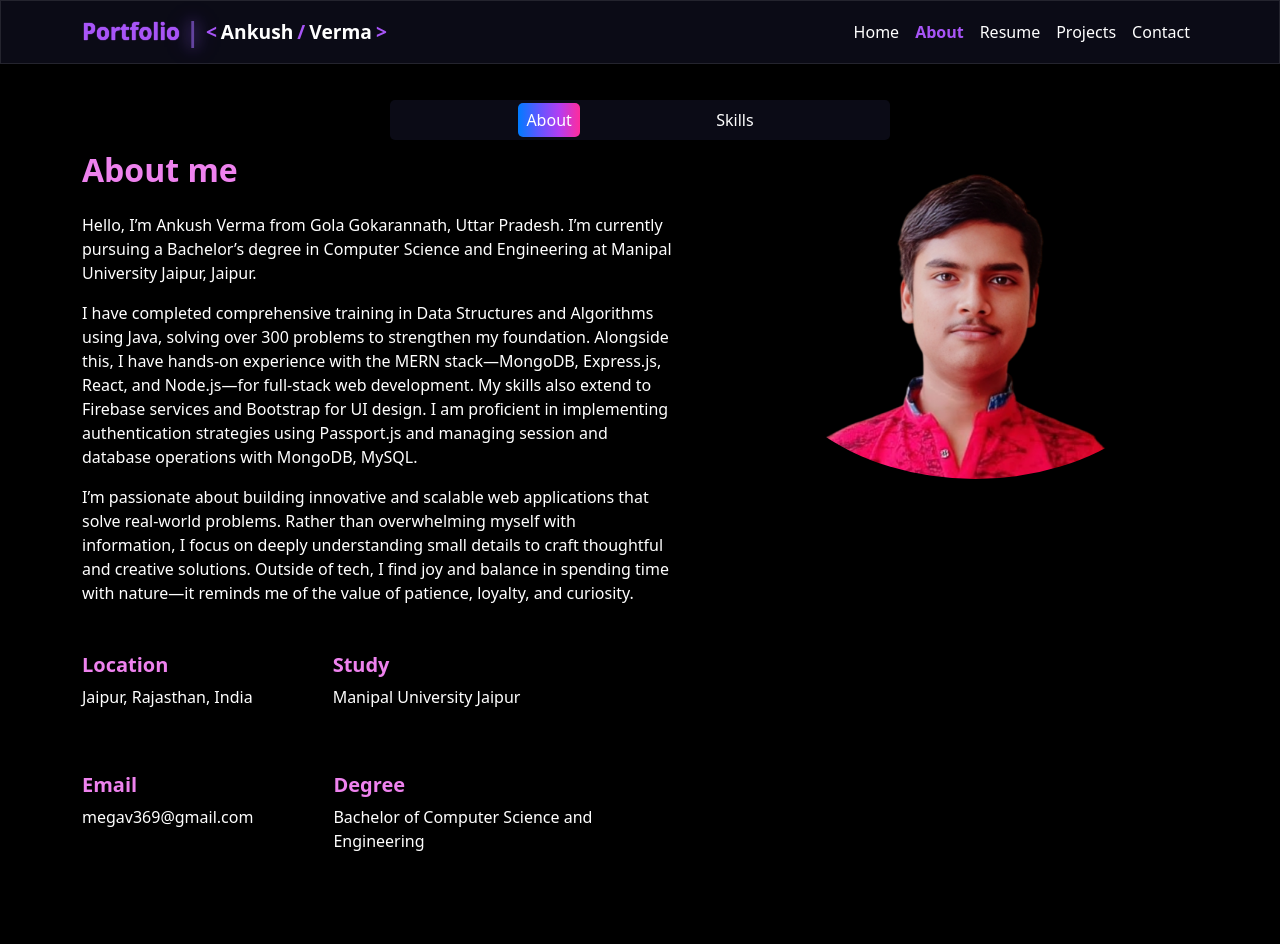
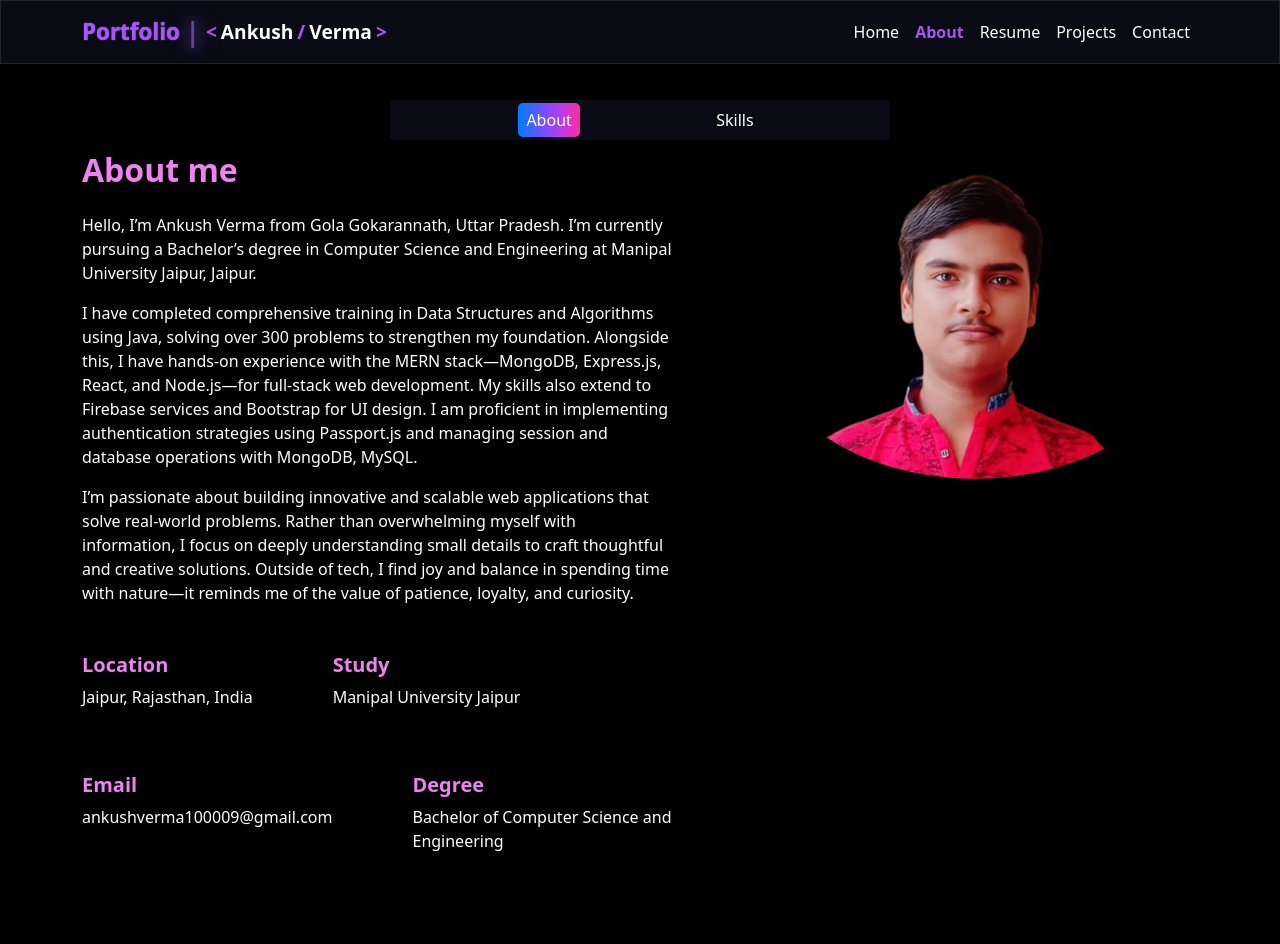
Before and after one commit to Ankush-verma-Source/Portfolio_website, a React (Vite) app: page /about in a window 1280 px wide. Shown: the top 944 px of the page. Built offline with nearby package versions, Linux system fonts and the light colour scheme.

Commit message:
contact details changed

```diff
--- a/src/components/About/AboutPage.jsx
+++ b/src/components/About/AboutPage.jsx
@@ -118,7 +118,7 @@ function AboutPage() {
             <div className="d-flex my-location-2">
               <div>
                 <h5 style={{ color: "#EE82EE", fontWeight: "bold" }}>Email</h5>
-                <p>megav369@gmail.com</p>
+                <p>ankushverma100009@gmail.com</p>
               </div>
               <div>
                 <h5 style={{ color: "#EE82EE", fontWeight: "bold" }}>Degree</h5>
--- a/src/components/Contact/ContactSec.jsx
+++ b/src/components/Contact/ContactSec.jsx
@@ -152,12 +152,12 @@ function ContactSec() {
               </h5>
               <p style={{ color: "#6c757d", fontWeight: "500" }}>
                 <a
-                  href="mailto:megav369@gmail.com"
+                  href="mailto:ankushverma100009@gmail.com"
                   className="text-decoration-none"
                   style={{ color: "#6c757d", fontWeight: "500" }}
                 >
                   {" "}
-                  megav369@gmail.com
+                  ankushverma100009@gmail.com
                 </a>
               </p>
             </div>
--- a/src/components/Home/HomePage.jsx
+++ b/src/components/Home/HomePage.jsx
@@ -71,7 +71,7 @@ function HomePage() {
           </a>
 
           <a
-            href="mailto:megav369@gmail.com"
+            href="mailto:ankushverma100009@gmail.com"
             target="_blank"
             rel="noopener noreferrer"
             style={{ color: " rgb(178, 107, 232)", cursor: "pointer" }}
```
Also changed, not shown: public/assets/resume.png (deleted), public/assets/resume1.jpg (deleted).
